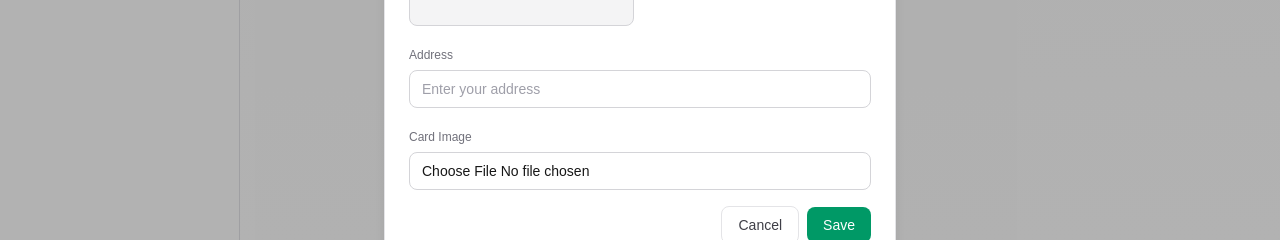
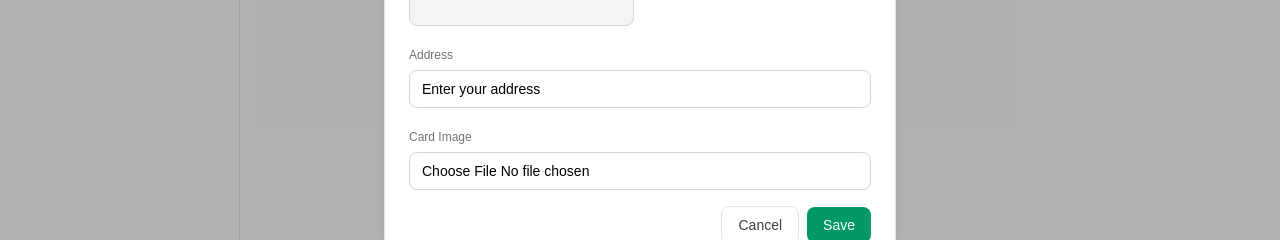
Before and after one commit to codeAKstan/eclinic, a Next.js app: page /dashboard/card in a window 1280 px wide. Both pictures are taken after a click on the button "Get Card". Shown: the part 398-638 px from the top of the page. Built offline with nearby package versions, Linux system fonts and the light colour scheme; no server answers.

Commit message:
style(dashboard): set consistent text color for input fields
Make all input fields use black text color for better readability and visual consistency

```diff
--- a/app/dashboard/card/page.js
+++ b/app/dashboard/card/page.js
@@ -143,23 +143,23 @@ export default function UserCardPage() {
                 <div className="grid grid-cols-1 gap-3 sm:grid-cols-2">
                   <div>
                     <label className="text-xs text-zinc-500">Name</label>
-                    <input className="mt-1 w-full rounded-lg border border-zinc-300 bg-zinc-100 py-2 px-3 text-sm" value={me?.name || ""} readOnly />
+                    <input className="mt-1 w-full text-black rounded-lg border border-zinc-300 bg-zinc-100 py-2 px-3 text-sm" value={me?.name || ""} readOnly />
                   </div>
                   <div>
                     <label className="text-xs text-zinc-500">Email</label>
-                    <input className="mt-1 w-full rounded-lg border border-zinc-300 bg-zinc-100 py-2 px-3 text-sm" value={me?.email || ""} readOnly />
+                    <input className="mt-1 w-full text-black rounded-lg border border-zinc-300 bg-zinc-100 py-2 px-3 text-sm" value={me?.email || ""} readOnly />
                   </div>
                   <div>
                     <label className="text-xs text-zinc-500">Contact</label>
-                    <input className="mt-1 w-full rounded-lg border border-zinc-300 bg-zinc-100 py-2 px-3 text-sm" value={me?.contactNumber || ""} readOnly />
+                    <input className="mt-1 w-full text-black rounded-lg border border-zinc-300 bg-zinc-100 py-2 px-3 text-sm" value={me?.contactNumber || ""} readOnly />
                   </div>
                   <div>
                     <label className="text-xs text-zinc-500">Gender</label>
-                    <input className="mt-1 w-full rounded-lg border border-zinc-300 bg-zinc-100 py-2 px-3 text-sm" value={me?.gender || ""} readOnly />
+                    <input className="mt-1 w-full text-black rounded-lg border border-zinc-300 bg-zinc-100 py-2 px-3 text-sm" value={me?.gender || ""} readOnly />
                   </div>
                   <div>
                     <label className="text-xs text-zinc-500">Date of Birth</label>
-                    <input className="mt-1 w-full rounded-lg border border-zinc-300 bg-zinc-100 py-2 px-3 text-sm" value={me?.dateOfBirth ? new Date(me.dateOfBirth).toLocaleDateString() : ""} readOnly />
+                    <input className="mt-1 w-full text-black rounded-lg border border-zinc-300 bg-zinc-100 py-2 px-3 text-sm" value={me?.dateOfBirth ? new Date(me.dateOfBirth).toLocaleDateString() : ""} readOnly />
                   </div>
                 </div>
 
@@ -168,7 +168,7 @@ export default function UserCardPage() {
                   <label className="text-xs text-zinc-500">Address</label>
                   <input
                     type="text"
-                    className="mt-1 w-full rounded-lg border border-zinc-300 bg-white py-2 px-3 text-sm text-zinc-900 placeholder:text-zinc-400 focus:border-emerald-600 focus:outline-none"
+                    className="mt-1 w-full rounded-lg border border-zinc-300 bg-white py-2 px-3 text-sm text-black placeholder:text-black focus:border-emerald-600 focus:outline-none"
                     placeholder="Enter your address"
                     value={address}
                     onChange={(e) => setAddress(e.target.value)}
@@ -181,7 +181,7 @@ export default function UserCardPage() {
                     type="file"
                     accept="image/*"
                     onChange={(e) => setImageFile(e.target.files?.[0] || null)}
-                    className="mt-1 w-full rounded-lg border border-zinc-300 bg-white py-2 px-3 text-sm"
+                    className="mt-1 w-full text-black rounded-lg border border-zinc-300 bg-white py-2 px-3 text-sm"
                     required
                   />
                 </div>
```
